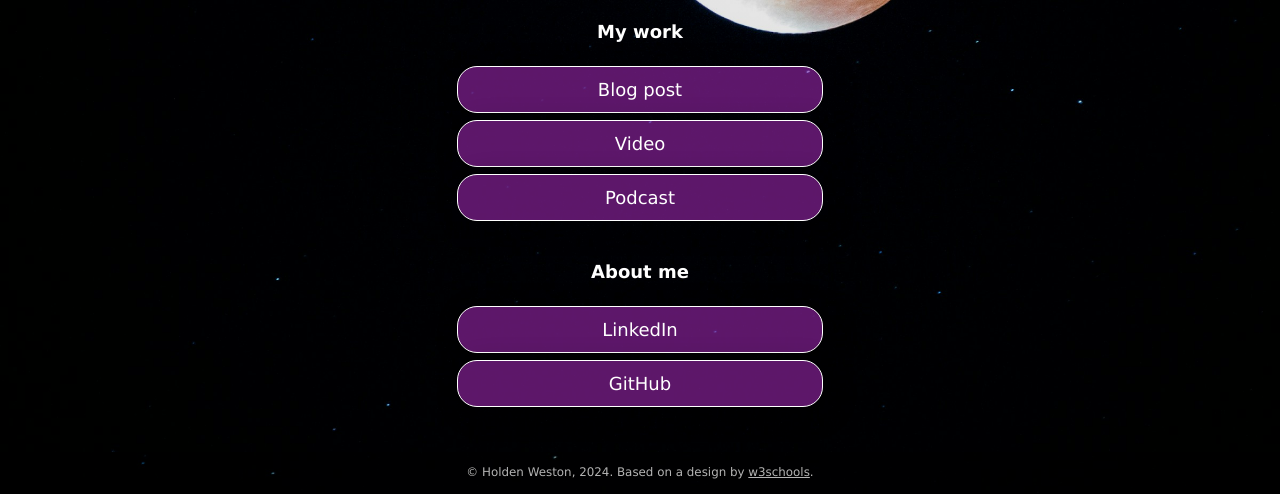
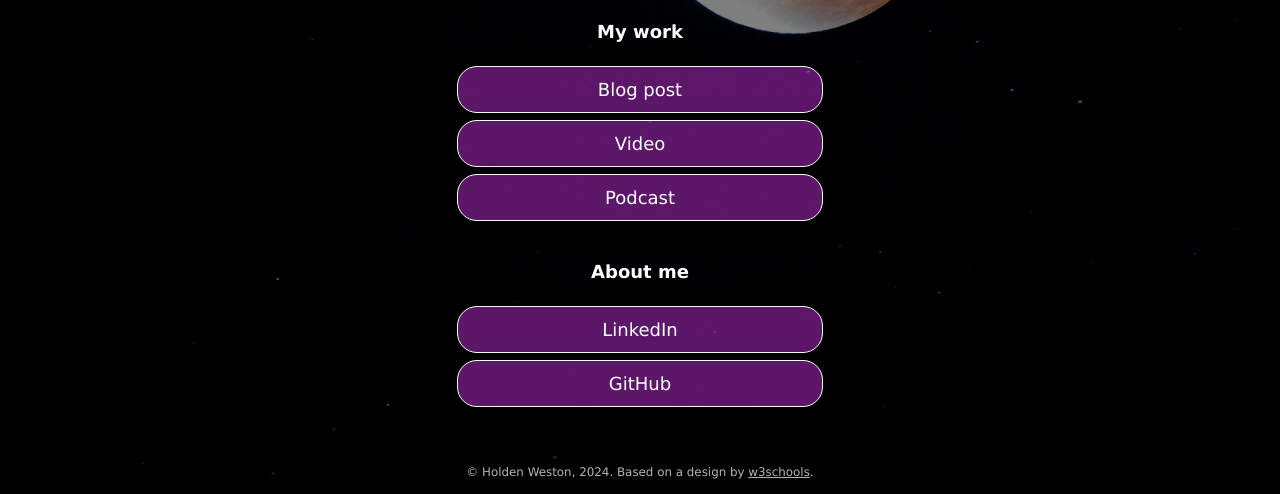
Before and after one commit to holdxngit/holdxngit.github.io, a plain HTML site: page index.html in a window 1280 px wide. Shown: the part 306-800 px from the top of the page. Drawn offline with Linux system fonts and the light colour scheme.

Commit message:
darkend bckg

```diff
--- a/css/style.css
+++ b/css/style.css
@@ -26,7 +26,7 @@ body {
     min-height: 100%;
     /* The image used for the site background. Try changing skyscape.jpg to stars.jpg. Put a replacement photo in the images folder and, in line 21 below, replace skyscape.jpg with yourbackgroundfilename.jpg */
     /* The linear gradient darkens the image, like putting a sunglasses lens on top of it. If you want to darken the image even more, change 0.1 (both times) to 0.3 or higher */
-    background: linear-gradient(rgba(0, 0, 0, 0.1), rgba(0, 0, 0, 0.1)), url(../images/spaceback.jpg);
+    background: linear-gradient(rgba(0, 0, 0, 0.5), rgba(0, 0, 0, 0.5)), url(../images/spaceback.jpg);
     /* Prevents the browser from repeating or "tiling" the background image */
     background-repeat: no-repeat;
     background-position: center;
```
